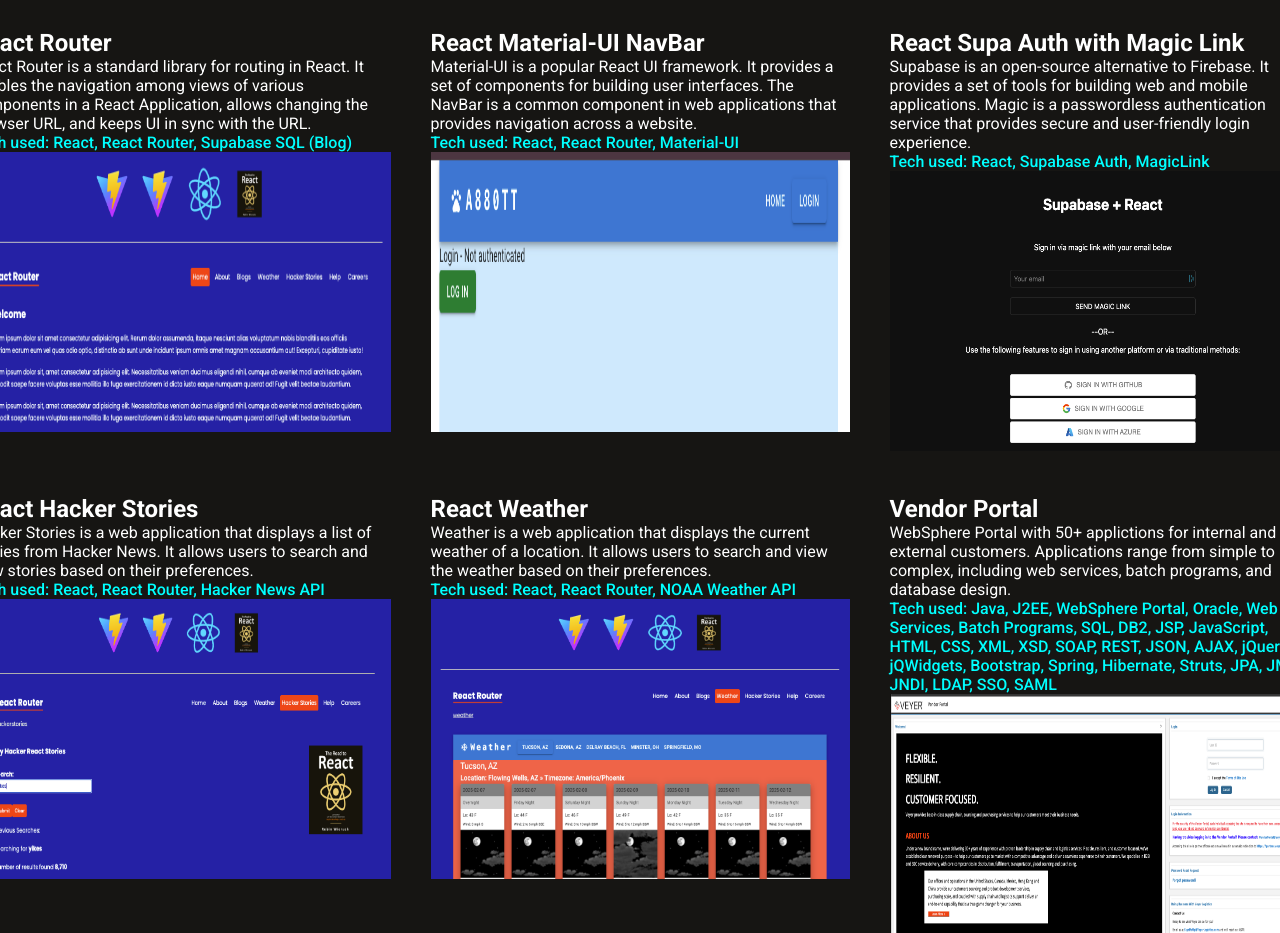
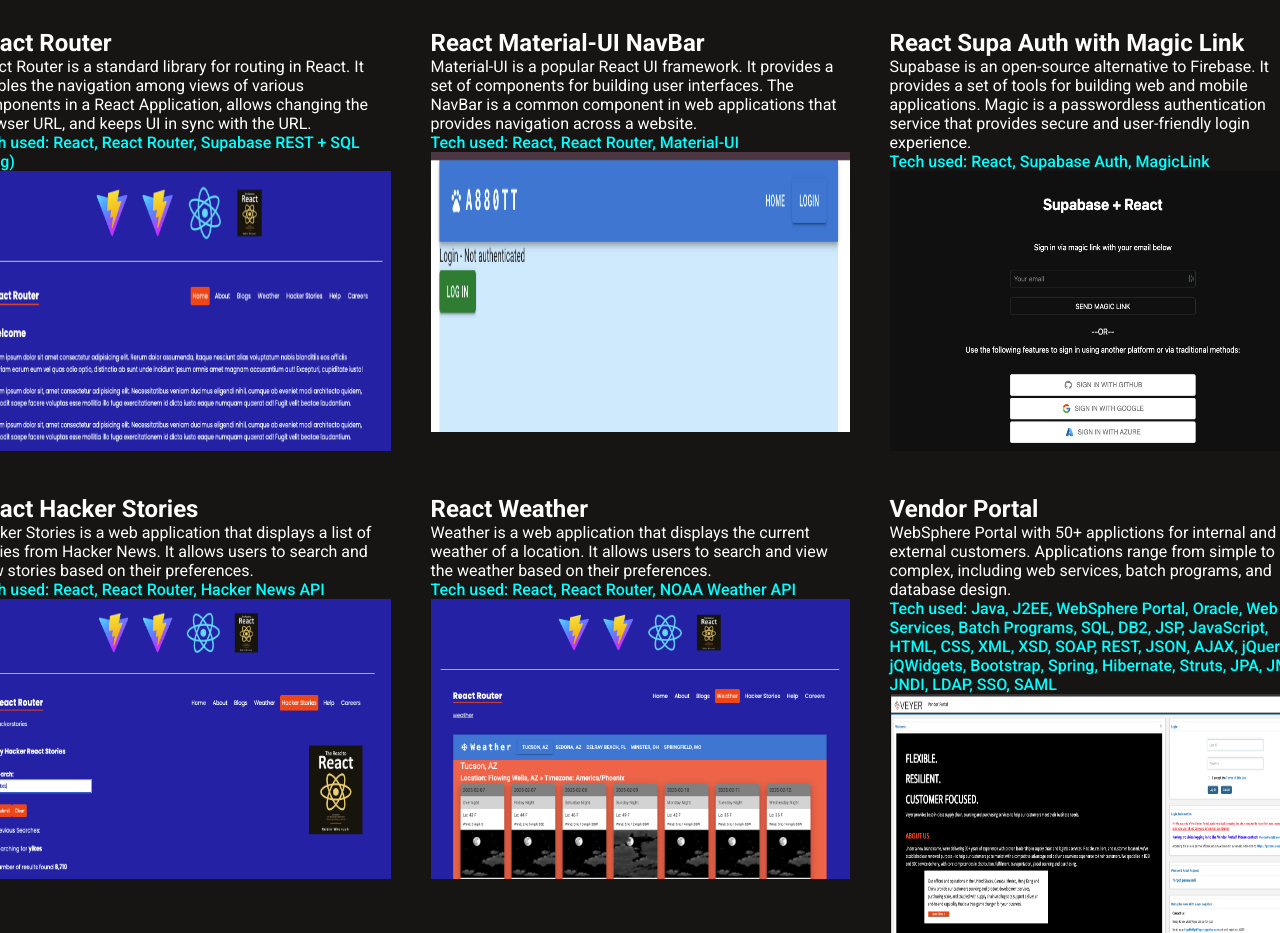
Before and after one commit to ttsabbott/ttsabbott.github.io, a React (Vite) app: page / in a window 1280 px wide. Shown: the part 4300-5233 px from the top of the page. Built offline with nearby package versions, Linux system fonts and the light colour scheme; no server answers.

Commit message:
update and cname

```diff
--- a/src/data/latest_data.js
+++ b/src/data/latest_data.js
@@ -11,7 +11,7 @@
         w_no:1,
         w_name:"React Router",
         w_desc:"React Router is a standard library for routing in React. It enables the navigation among views of various components in a React Application, allows changing the browser URL, and keeps UI in sync with the URL.",
-        w_tech:"React, React Router, Supabase SQL (Blog)",
+        w_tech:"React, React Router, Supabase REST + SQL (Blog)",
         w_href:"/react-router",
         w_img:project1_img
     },
```
Also changed, not shown: 1 other file (tests, documents, lock files or other folders).
